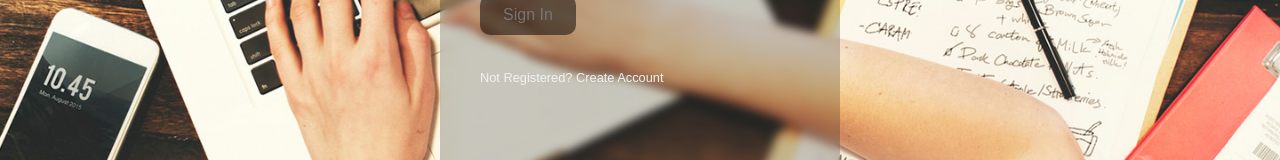
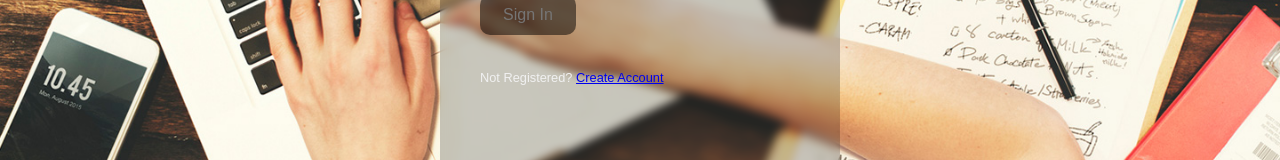
Before and after one commit to galvanitic/No-Pad, a React (Create React App) app in the folder front-end/: page /login in a window 1280 px wide. Shown: the part 466-626 px from the top of the page. Built offline with nearby package versions, Linux system fonts and the light colour scheme.

Commit message:
Started development for Create Account Page

```diff
--- a/front-end/src/components/LogIn.js
+++ b/front-end/src/components/LogIn.js
@@ -90,7 +90,7 @@ const LogIn = ({
           </button>
         </form>
 
-        <h5 id="createAccount-text">Not Registered? <span>Create Account</span></h5>
+        <h5 id="createAccount-text">Not Registered? <span><a href="#">Create Account</a></span></h5>
       </div>
     </div>
   )
```
